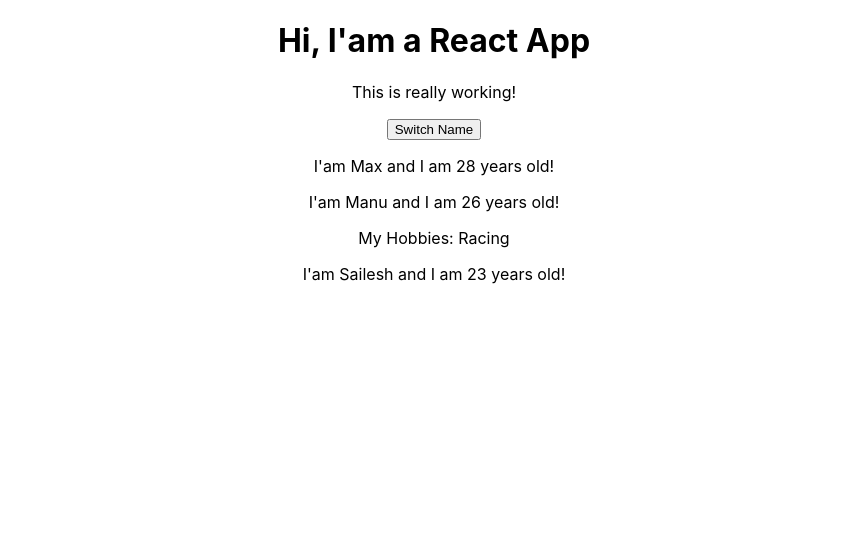
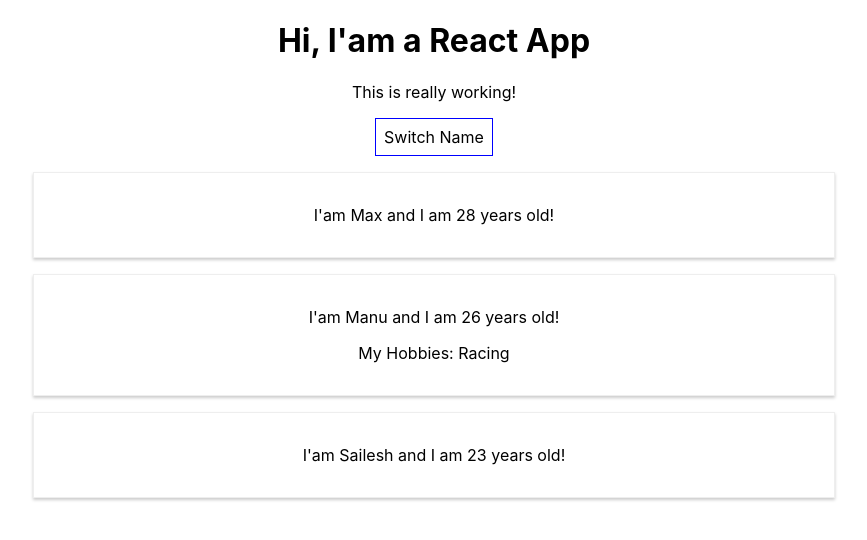
Before and after one commit to meSailesh/React-app, a React (Create React App) app: page / in a window 1280 px wide. Shown: the top 540 px of the page, without its empty margins (206-1073 px from the left). Built offline with nearby package versions, Linux system fonts and the light colour scheme.

Commit message:
Styling in React

```diff
--- a/src/App.js
+++ b/src/App.js
@@ -24,11 +24,21 @@
   });
 }
 
+const style = {
+  backgroundColor: 'white',
+  font: 'inherit',
+  border: '1px solid blue',
+  padding: '8px',
+  cursor: 'pointer'
+};
+
   return (
     <div className="App">
      <h1>Hi, I'am a React App</h1>
      <p>This is really working!</p>
-     <button onClick = {switchNameHandler}>Switch Name</button>
+     <button
+     style = {style}
+     onClick = {switchNameHandler}>Switch Name</button>
      <Person name = {personsState.persons[0].name} age = {personsState.persons[0].age}/>
      <Person name = {personsState.persons[1].name} age = {personsState.persons[1].age}>
        My Hobbies: Racing
--- /dev/null
+++ b/src/Person/Person.css
@@ -0,0 +1,8 @@
+.Person {
+  width: 60%;
+  margin: 16px auto;
+  border: 1px solid #eee;
+  box-shadow: 0 2px 3px #ccc;
+  padding: 16px;
+  text-align: center;
+}
--- a/src/Person/Person.js
+++ b/src/Person/Person.js
@@ -1,8 +1,9 @@
 import React from 'react';
+import './Person.css';
 
 const person = (props) => {
   return(
-    <div>
+    <div className="Person">
        <p>I'am {props.name} and I am {props.age} years old!</p>
        <p>{props.children}</p>
     </div>
```
